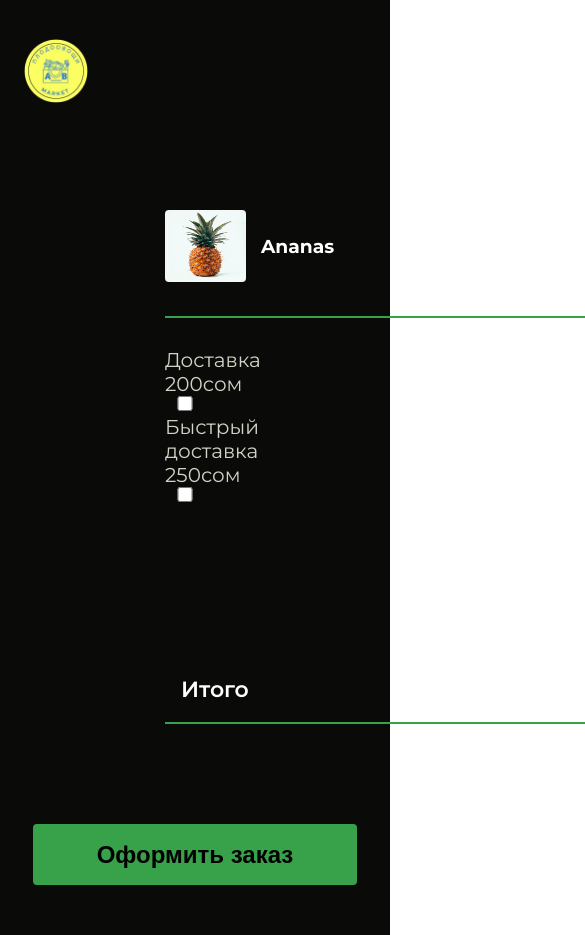
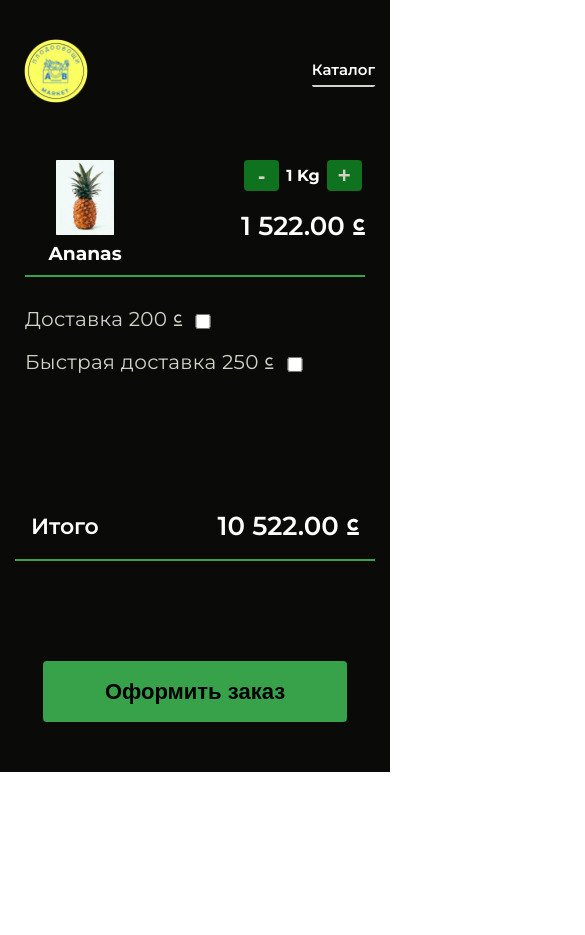
Before and after one commit to jodar-Nimatov/Fruits-kg, a React (Create React App) app: page /Basket in a window 390 px wide. Shown: the top 935 px of the page, 585 px wide, since content can reach past the window. After the commit the page ends 844 px from the top, so only its background shows below. Built offline with nearby package versions, Linux system fonts and the light colour scheme.

Commit message:
fix basket header and made basket checkout page responsive

```diff
--- a/src/Components/Basket/Basket.jsx
+++ b/src/Components/Basket/Basket.jsx
@@ -27,28 +27,32 @@ const Basket = () => {
           </div>
 
           <div className="delivery">
-            <label for="vehicle1">Доставка 200сом</label>
+            <div className="labels">
+              <label for="vehicle1">Доставка 200 ⃀</label>
               <input
                 type="checkbox"
                 id="vehicle1"
                 name="vehicle1"
                 value="delivery"
               />
+            </div>
             <br></br>
-            <label for="vehicle2">Быстрый доставка 250сом</label>
+            <div className="labels">
+              <label for="vehicle2">Быстрая доставка 250 ⃀</label>
               <input
                 type="checkbox"
                 id="vehicle2"
                 name="vehicle2"
                 value="delivery"
               />
+            </div>
             <br></br>
           </div>
         </div>
         <div className="Basket-checkout">
           <section className="Basket-checkout-totalPrice">
             <h3>Итого</h3>
-            <p>10 522.00 com</p>
+            <p>10 522.00 ⃀</p>
           </section>
           <section>
             <button
--- a/src/Components/Basket/Basket.scss
+++ b/src/Components/Basket/Basket.scss
@@ -2,11 +2,8 @@
   background-color: #0a0a08;
   width: 100%;
   height: 100%;
-
   &-header {
-    width: 1200px;
     height: 60px;
-    margin: auto;
 
     &-inner {
       padding-top: 30px;
@@ -44,7 +41,29 @@
   }
 
   &-inner {
-    padding: 150px;
+    .delivery{
+      padding-left: 22px;
+      .labels {
+       display: flex;
+       align-items: end;
+       input{
+        margin-bottom: 2.3px;
+       }
+      }
+    }
+    @media (max-width: 680px) {
+      padding: 100px 10px;
+      .delivery{
+        padding-left: 0;
+        word-spacing: 0px;
+        letter-spacing: 0.3px;
+      }
+    }
+    padding: 150px 50px;
+    &-row {
+      display: flex;
+      justify-content: center;
+    }
   }
 
   &-checkout {
@@ -53,12 +72,14 @@
     flex-direction: column;
     gap: 100px;
     padding: 0 150px;
-
+    @media (max-width: 780px) {
+      padding: 0;
+    }
     &-totalPrice {
       display: flex;
       align-items: center;
       justify-content: space-between;
-      width: 951px;
+      width: 100%;
       height: 68px;
       border-bottom: 2px solid #38a24a;
       padding: 16px;
@@ -78,12 +99,12 @@
     }
 
     &-btn {
-      width: 324px;
+      width: 304px;
       height: 61px;
       border-radius: 4px;
       padding: 16px 56px;
       background-color: #38a24a;
-      font-size: 24px;
+      font-size: 22px;
       font-weight: 600;
       margin-bottom: 50px;
       cursor: pointer;
--- a/src/Components/BasketItem/BasketItem.jsx
+++ b/src/Components/BasketItem/BasketItem.jsx
@@ -22,14 +22,14 @@ const BasketItem = () => {
                 <h3>Ananas</h3>
             </section>
             <div>
-                <section>
+                <section className='s1'>
                     <button onClick={decreaseKillos}>-</button>
                     <h4>{killograms} Kg</h4>
                     <button onClick={increaseKillos}>+</button>
                 </section>
                 <section>
                     <p>
-                        1 522.00 com
+                        1 522.00 ⃀
                     </p>
                 </section>
             </div>
--- a/src/Components/BasketItem/BasketItem.scss
+++ b/src/Components/BasketItem/BasketItem.scss
@@ -1,18 +1,24 @@
 .BasketItem {
-    width: 951px;
-    height: 108px;
+    width: 100%;
+    padding-bottom: 10px;
     border-bottom: 2px solid #38A24A;
     margin-bottom: 30px;
     &-inner{
         display: flex;
         justify-content: space-between;
+        gap: 6px;
         & section{
             display: flex;
             align-items: center;
             gap: 15px;
+            @media (max-width: 680px) {
+                flex-direction: column;
+                gap: 7px;
+            }
             & img{
-                width: 81px;
-                height: 72px;
+                width: 120px;
+                height: 75px;
+                object-fit: contain;
                 border-radius: 4px;
             }
             & h3{
@@ -33,10 +39,16 @@
                 cursor: pointer;
             }
         }
+        .s1{
+            flex-direction: row;
+        }
         & div{
             display: flex;
             align-items: center;
             gap: 20px;
+            @media (max-width: 760px) {
+                flex-direction: column;
+            }
             & p{
                 color: white;
                 font-size: 26px;
--- a/src/Components/CheckoutPage/Checkout.scss
+++ b/src/Components/CheckoutPage/Checkout.scss
@@ -3,7 +3,6 @@
     width: 100%;
     height: 100%;
     &-header{
-        width: 1200px;
         height: 60px;
         display: flex;
         align-items: center;
@@ -38,6 +37,7 @@
         }
     }
     &-inner{
+        overflow: hidden;
         display: flex;
         justify-content: center;
         margin-top: 200px;
--- a/src/Components/ItemCard/ItemCard.jsx
+++ b/src/Components/ItemCard/ItemCard.jsx
@@ -17,7 +17,7 @@ const ItemCard = ({id, title, img, price}) => {
                 </section>
                 <section>
                     <p>{title}</p>
-                    <h2>{price} com</h2>
+                    <h2>{price} ⃀</h2>
                 </section>
             </div>
         </div>
--- a/src/Components/ItemCard/itemDetails.jsx
+++ b/src/Components/ItemCard/itemDetails.jsx
@@ -38,9 +38,7 @@ const ItemDetail = () => {
   return (
     <div className="Page">
       <div className="Page_inner container">
-        <div>
           <ModalBasket active={active} setActive={setActive} />
-        </div>
         <div className="Page_inner">
           <MenuHeader />
           <div className="block">
@@ -49,8 +47,8 @@ const ItemDetail = () => {
             </div>
             <div className="Card_text">
               <div className="q1">
-                <h2>{product.category}</h2>
-                <p>{product.description}</p>
+                <h2>{product.name}</h2>
+                <p className="p">{product.description}</p>
               </div>
               <div className="q2 text_price">
                 <h1>Цена: </h1> <h3> {product.price} ⃀</h3>
--- a/src/Components/ModalBasket/ModalBasket.jsx
+++ b/src/Components/ModalBasket/ModalBasket.jsx
@@ -6,7 +6,8 @@ const ModalBasket = ({ active, setActive }) => {
   const navigate = useNavigate();
 
   return (
-    <div className='Modal' style={active ? {display: 'block'} : {display: 'none'}}>
+    <div className={active ? 'modal show' : 'modal'}>
+    <div className='Modal'>
         <div className="Modal-inner">
             <section>
                 <h3>Товар добавлен в корзину</h3>
@@ -21,6 +22,7 @@ const ModalBasket = ({ active, setActive }) => {
             </section>
         </div>
     </div>
+    </div>
   )
 }
 
--- a/src/Components/ModalBasket/ModalBasket.scss
+++ b/src/Components/ModalBasket/ModalBasket.scss
@@ -1,29 +1,61 @@
-.Modal{
+
+.modal {
     position: fixed;
-    z-index: 1;
+    top: 0;
+    left: 0;
+    width: 100%;
+    height: 100%;
+    background-color: rgba(0, 0, 0, 0.5);
+    display: flex;
+    justify-content: center;
+    align-items: center;
+    opacity: 0;
+    pointer-events: none;
+    transition: opacity 0.3s ease;
+    z-index: 1000;
+  }
 
+  .modal.show {
+    opacity: 1;
+    pointer-events: auto;
+  }
+
+  .Modal {
+    background-color: #FFFFFF;
     border-radius: 4px;
-    background-color: #FFFFFF;
-    &-inner{
+    width: 80%;
+    max-width: 500px;
+    padding: 20px;
+    position: relative;
+  }
+
+  .Modal-inner {
     display: flex;
     flex-direction: column;
     align-items: center;
     gap: 45px;
-        padding-top: 100px;
-        & section {
+    padding: 50px;
+  }
+
+  .Modal-inner section {
     display: flex;
     flex-direction: column;
     gap: 20px;
-            & h3{
+  }
+
+  .Modal-inner section h3 {
     color: black;
     font-size: 24px;
     font-weight: 600;
     line-height: 29.26px;
   }
-            & button:nth-child(1){
+
+  .Modal-inner section button:nth-child(1) {
     background-color: #38A24A;
+    color: white;
   }
-            & button{
+
+  .Modal-inner section button {
     width: 300px;
     height: 38px;
     border-radius: 4px;
@@ -33,6 +65,3 @@
     line-height: 21.94px;
     cursor: pointer;
   }
-        }
-    }
-}
```
Lines whose indentation alone changed are shown as unchanged.
